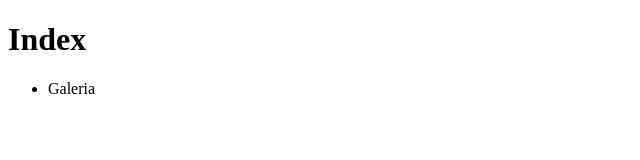
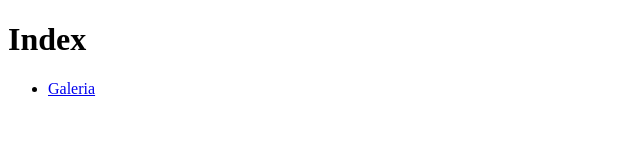
Before and after one commit to elpatiostudio/webdev201704, a plain HTML site: page index.html in a window 1280 px wide. Shown: the full height of the page, 0-640 px from the left. Drawn offline with Linux system fonts and the light colour scheme.

Commit message:
index lista inicio

```diff
--- a/index.html
+++ b/index.html
@@ -7,7 +7,7 @@
 <h1>Index</h1>
 
 <ul>
-	<li> <a href="/galeria.html" title="Galeria"></a>Galeria</li>
+	<li> <a href="/galeria.html" title="Galeria">Galeria</a></li>
 </ul>
 </body>
 </html>
```
